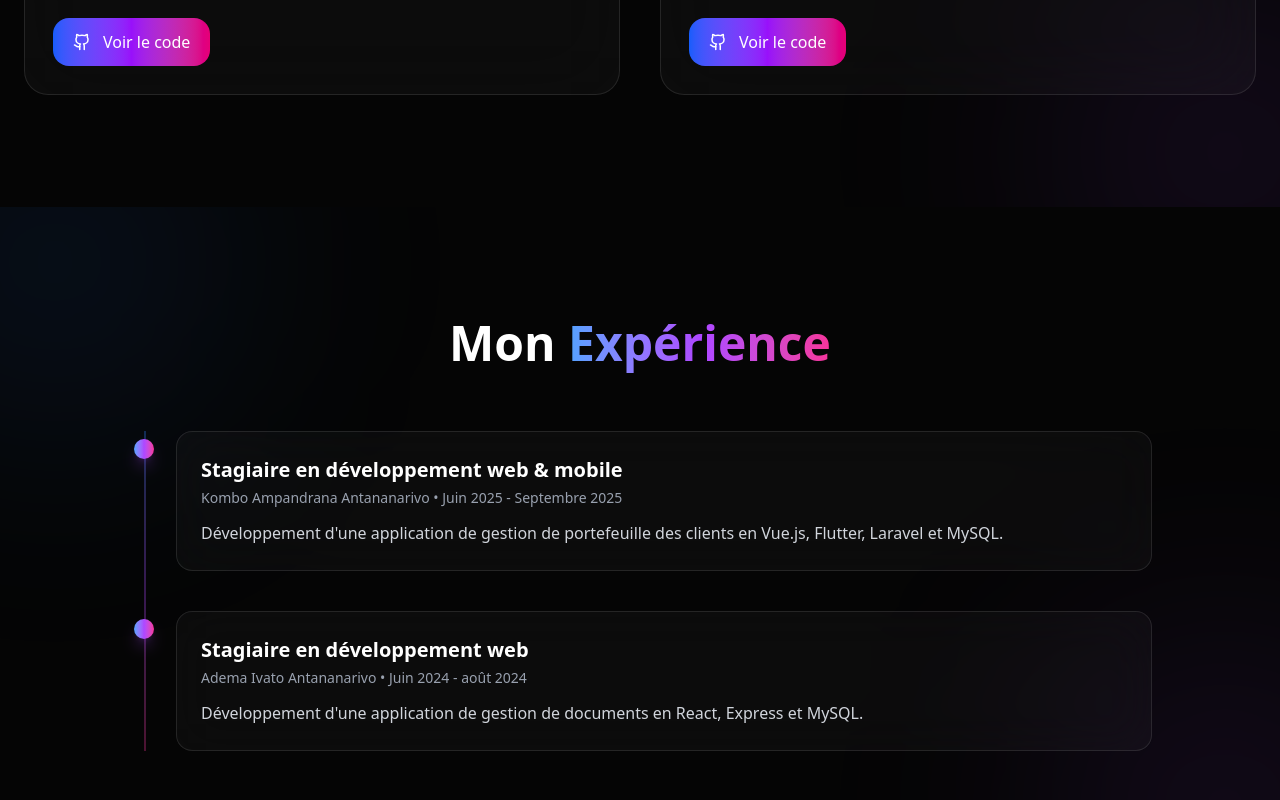
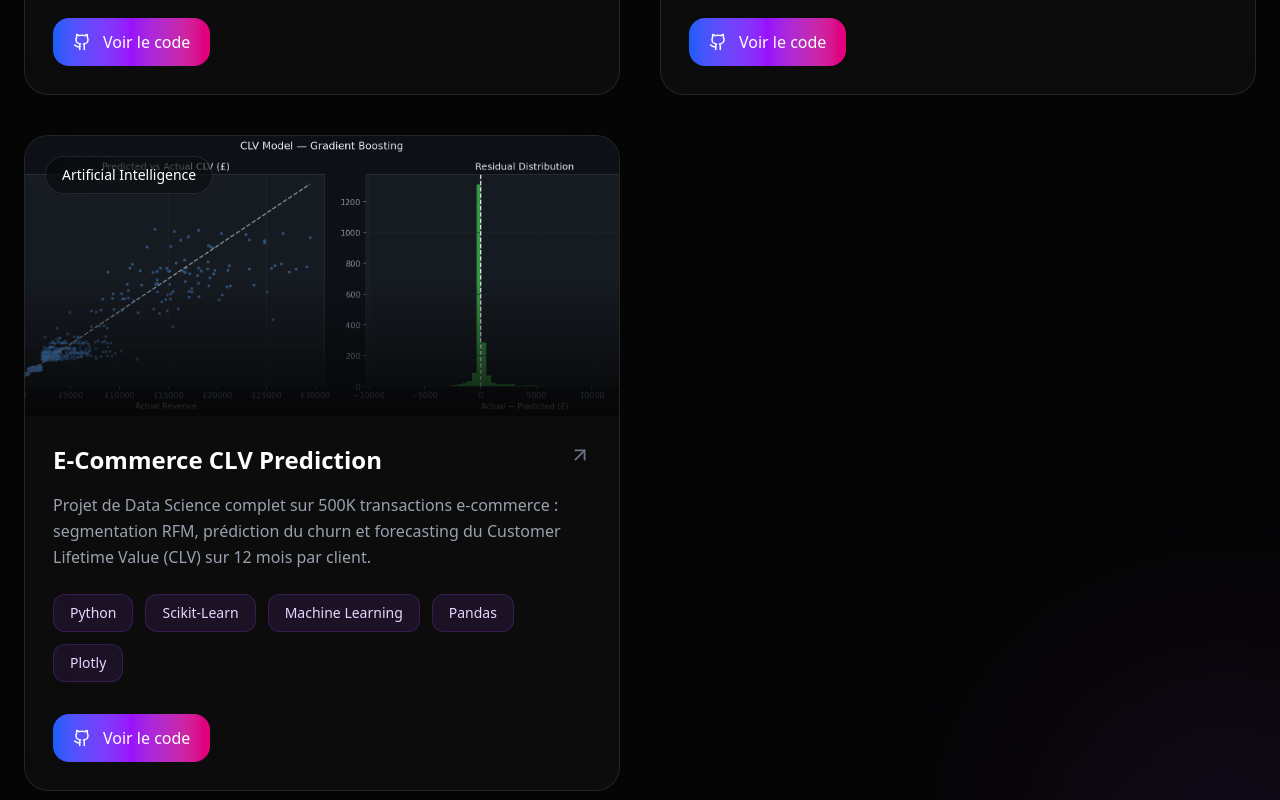
Before and after one commit to Nathanael0502/Portfolio, a Next.js app: page / in a window 1280 px wide. Shown: the part 5000-5800 px from the top of the page. Built offline with nearby package versions, Linux system fonts and the light colour scheme.

Commit message:
ajout project

```diff
--- a/data/projects.ts
+++ b/data/projects.ts
@@ -64,4 +64,20 @@ export const projects = [
       "https://github.com/Nathanael0502/fraud-detection-banking",
     category: "Artificial Intelligence",
   },
+  {
+  title: "E-Commerce CLV Prediction",
+  description:
+    "Projet de Data Science complet sur 500K transactions e-commerce : segmentation RFM, prédiction du churn et forecasting du Customer Lifetime Value (CLV) sur 12 mois par client.",
+  image: "/image/clv_predicted_vs_actual.png",
+  technologies: [
+    "Python",
+    "Scikit-Learn",
+    "Machine Learning",
+    "Pandas",
+    "Plotly",
+  ],
+  github:
+    "https://github.com/Nathanael0502/E-Commerce-CLV-Prediction",
+  category: "Artificial Intelligence",
+},
 ];
```
Also changed, not shown: public/image/clv_predicted_vs_actual.png (added).
